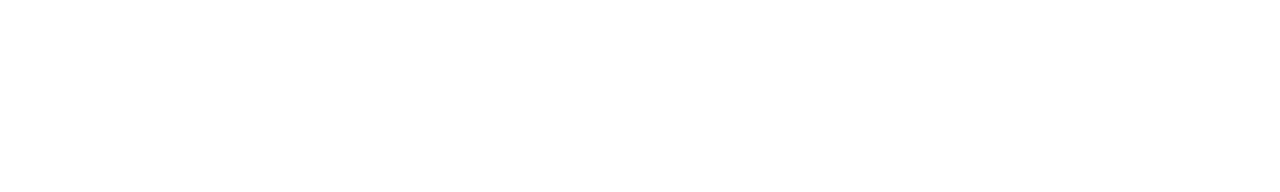
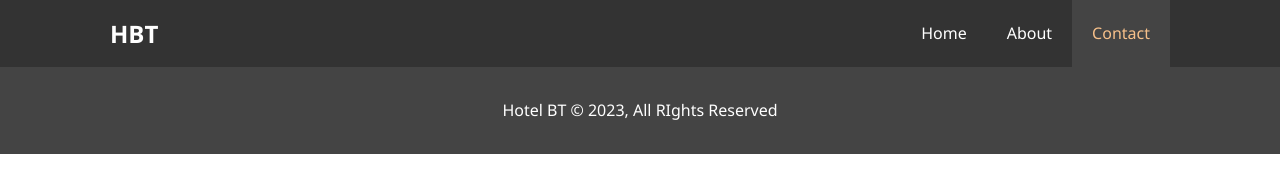
Before and after one commit to alphageekdom/websites, a plain HTML site: page hotel-website/contact.html in a window 1280 px wide. Drawn offline with Linux system fonts and the light colour scheme.

Commit message:
contact boilerplate

```diff
--- a/hotel-website/contact.html
+++ b/hotel-website/contact.html
@@ -0,0 +1,46 @@
+<!DOCTYPE html>
+<html lang="en">
+
+    <head>
+        <meta charset="UTF-8">
+        <meta name="viewport" content="width=device-width, initial-scale=1.0">
+        <meta name="description" content="Welcome to the most extraordinary hotel in Boston Massachusetts">
+        <meta name="keywords" content="hotel,boston hotel,new england hotel">
+        <link rel="stylesheet" href="https://cdnjs.cloudflare.com/ajax/libs/font-awesome/6.4.2/css/all.min.css"
+            integrity="sha512-z3gLpd7yknf1YoNbCzqRKc4qyor8gaKU1qmn+CShxbuBusANI9QpRohGBreCFkKxLhei6S9CQXFEbbKuqLg0DA=="
+            crossorigin="anonymous" referrerpolicy="no-referrer" />
+        <link rel="stylesheet" href="css/style.css">
+        <link rel="stylesheet" href="css/mobile.css">
+        <title>Hotel BT | Contact</title>
+    </head>
+
+    <body>
+        <header>
+            <!-- Navbar -->
+            <nav id="navbar">
+                <div class="container">
+                    <h1 class="logo">
+                        <a href="index.html">HBT</a>
+                    </h1>
+                    <ul>
+                        <li>
+                            <a href="index.html">Home</a>
+                        </li>
+                        <li>
+                            <a href="about.html">About</a>
+                        </li>
+                        <li>
+                            <a href="contact.html" class="current">Contact</a>
+                        </li>
+                    </ul>
+                </div>
+            </nav>
+        </header>
+
+        <!-- Footer -->
+        <footer id="main-footer">
+            <p>Hotel BT &copy; 2023, All RIghts Reserved</p>
+        </footer>
+    </body>
+
+</html>
```
Also changed, not shown: hotel-website/about.html (+1 -1 lines).
